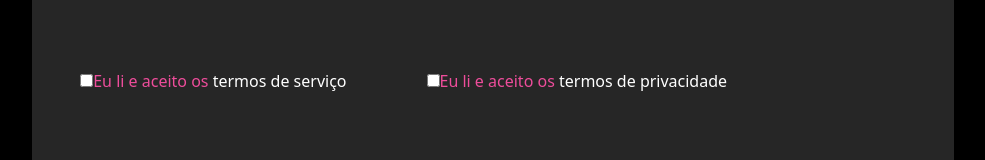
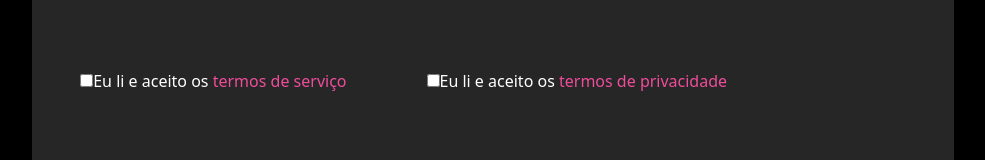
Before and after one commit to brbagattini/Projeto-Herizon, a React (Vite) app: page / in a window 1280 px wide. Shown: the part 1454-1614 px from the top of the page, without its empty margins (147-1132 px from the left). Built offline with nearby package versions, Linux system fonts and the light colour scheme.

Commit message:
Fix: Cores das letras no Login

```diff
--- a/src/App.css
+++ b/src/App.css
@@ -407,13 +407,13 @@ main {
     "imagem   imagem   imagem   imagem"
     "term     term     term     term";
   background-color: #262626;
-  color: var(--clr-destaque);
+  color: var(--clr-text);
   grid-gap: 1rem;
   border-radius: 1rem;
 }
 .LoginMain input{ border: 1px solid var(--clr-destaque); }
 .LoginMain select{ border: 1px solid var(--clr-destaque); }
-.LoginContainer a { color: var(--clr-text); }
+.LoginContainer a { color: var(--clr-destaque); }
 .LoginContainer .name{ grid-area: nome; }
 .LoginContainer .date{ grid-area: data; }
 .LoginContainer .email{ grid-area: email; }
```
